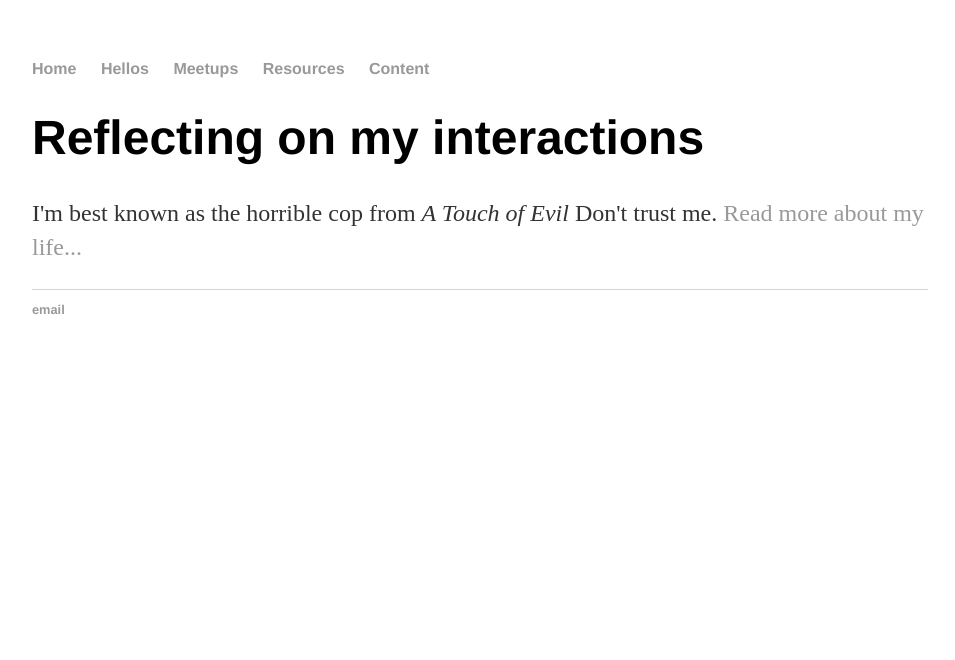
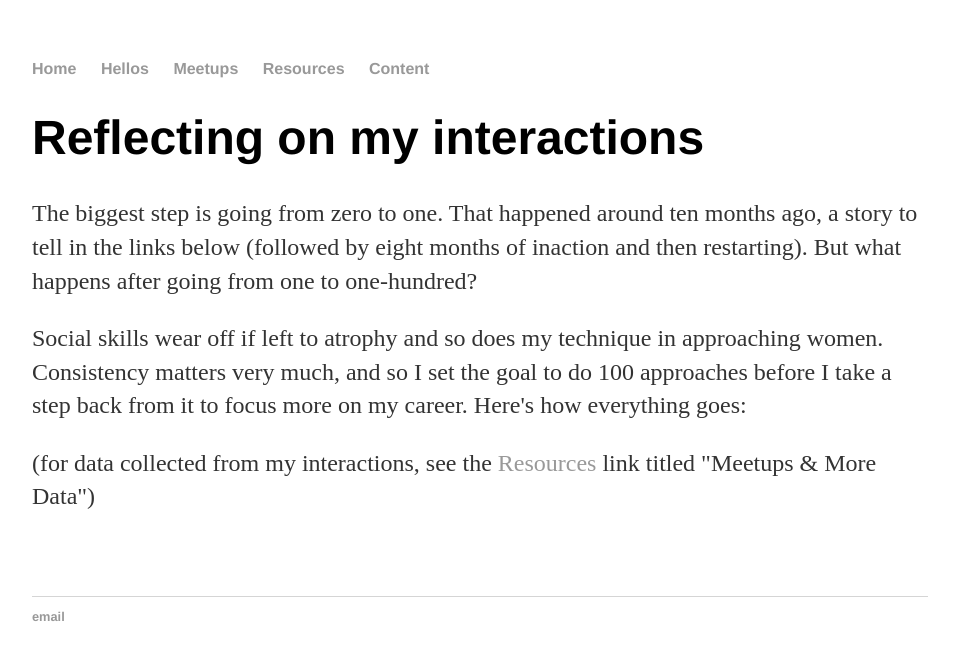
Before and after one commit to ahundredhellos/ahundredhellos.github.io, a Jekyll site: the page built from hellos/index.html, in a window 1280 px wide. Shown: the top 660 px of the page, without its empty margins (160-1115 px from the left). Built offline with Jekyll 4.4.1, drawn with Linux system fonts in a browser that asks for light colours.

Commit message:
Update index.html

```diff
--- a/hellos/index.html
+++ b/hellos/index.html
@@ -4,5 +4,8 @@ title: hellos
 ---
 <div class="blurb">
 	<h1>Reflecting on my interactions</h1>
-	<p>I'm best known as the horrible cop from <em>A Touch of Evil</em> Don't trust me. <a href="/about">Read more about my life...</a></p>
+	<p>The biggest step is going from zero to one. That happened around ten months ago, a story to tell in the links below (followed by eight months of inaction and then restarting). But what happens after going from one to one-hundred?&nbsp;</p>
+<p>Social skills wear off if left to atrophy and so does my technique in approaching women. Consistency matters very much, and so I set the goal to do 100 approaches before I take a step back from it to focus more on my career. Here's how everything goes:</p>
+<p>(for data collected from my interactions, see the&nbsp;<a href="http://www.ahundredhellos.com/resources">Resources</a>&nbsp;link titled "Meetups &amp; More Data")</p>
+<p>&nbsp;</p>
 </div><!-- /.blurb -->
```
